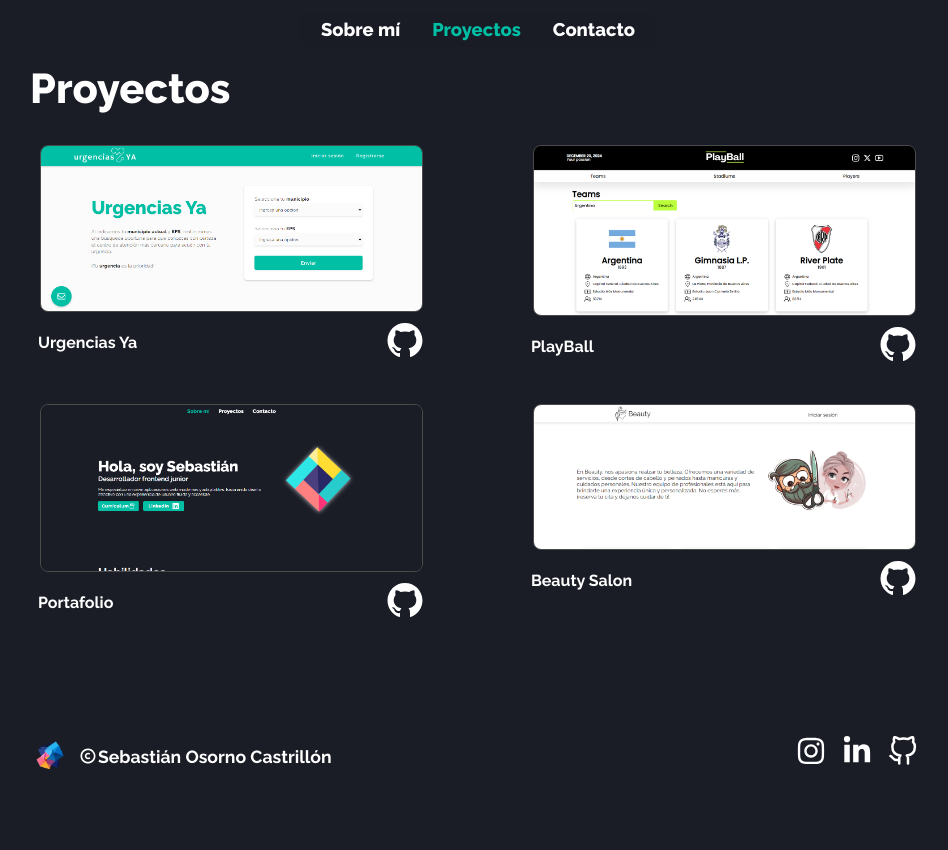
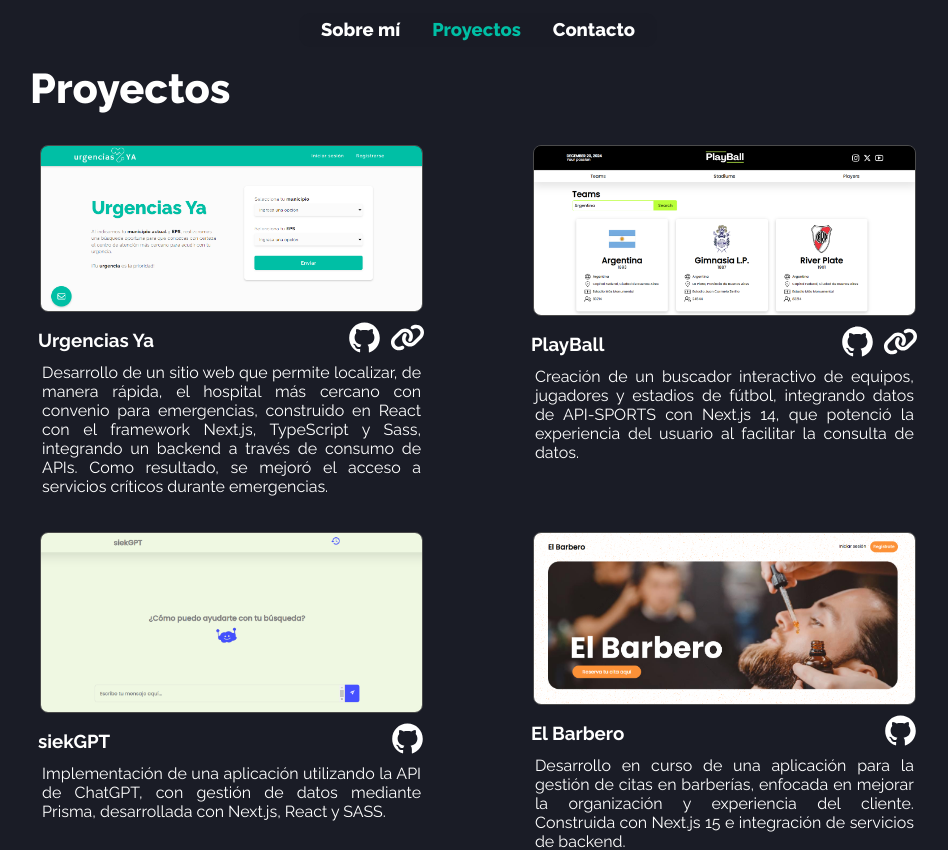
Before and after one commit to sebas1913/portafolio, a Next.js app: page /projects in a window 1280 px wide. Shown: the top 850 px of the page, without its empty margins (162-1110 px from the left). Before the commit the page ends 800 px from the top, so only its background shows below. Built offline with nearby package versions, Linux system fonts and the light colour scheme.

Commit message:
feat: add new projects.

```diff
--- a/src/UI/atoms/icons/Icons.tsx
+++ b/src/UI/atoms/icons/Icons.tsx
@@ -3,12 +3,14 @@
 import { AiFillGithub } from "react-icons/ai";
 import { FiGithub } from "react-icons/fi";
 import { CgCopyright } from "react-icons/cg";
+import { FaLink } from "react-icons/fa6";
 
 
 export const Icons = {
     instagram: <FaInstagram size={30} />,
     linkedin: <FaLinkedinIn size={30} />,
     git: <FiGithub size={30}/>,
-    github: <AiFillGithub color="#fff" size={40}/>,
+    github: <AiFillGithub color="#fff" size={35}/>,
+    link: <FaLink color="#fff" size={35}/>,
     copyright: <CgCopyright size={20}/>
 }
--- a/src/UI/molecules/project-card/project-card.module.scss
+++ b/src/UI/molecules/project-card/project-card.module.scss
@@ -25,13 +25,15 @@
         }
     }
 
-    .description {
+    .headerCard {
         display: flex;
         justify-content: space-between;
         align-items: center;
         margin: 1% 2%;
 
         .containerButton {
+            display: flex;
+            gap: 0.5rem;
             .button {
                 background-color: transparent;
                 border: none;
@@ -39,13 +41,18 @@
             }
         }
     }
+
+    .description{
+        margin: 1% 3%;
+        text-align: justify;
+    }
 }
 
 @media (max-width: 600px) {
     .card{
         width: 80%;
 
-        .description{
+        .description, .headerCard{
             margin: 0 5%;
         }
     }
--- a/src/UI/molecules/project-card/project-card.tsx
+++ b/src/UI/molecules/project-card/project-card.tsx
@@ -2,24 +2,25 @@
 import styles from './project-card.module.scss';
 import Button from "@/UI/atoms/button/button";
 import { Icons } from "@/UI/atoms/icons/Icons";
+import Paragraph from "@/UI/atoms/paragraph/Paragraph";
+import Title from "@/UI/atoms/title/Title";
 interface CardProjectProps {
     name: string;
     imageUrl: string;
-    liveUrl: string;
+    liveUrl?: string;
     githubUrl: string;
+    description: string;
 }
 
-const CardProject: React.FC<CardProjectProps> = ({ name, imageUrl, liveUrl, githubUrl }) => {
+const CardProject: React.FC<CardProjectProps> = ({ name, imageUrl, liveUrl, githubUrl, description }) => {
     return (
         <div className={styles.card}>
             <div className={styles.containerImage}>
-                <a href={liveUrl} target="_blank" rel="noopener noreferrer" aria-label={`Ver repositotio de ${name} en GitHub (se abre en una nueva pestaña)`}>
-                    <img className={styles.image} src={imageUrl} alt={`Preview de ${name}`} />
-                </a>
+                <img className={styles.image} src={imageUrl} alt={`Preview de ${name}`} />
             </div>
-            <div className={styles.description}>
+            <div className={styles.headerCard}>
                 <div className={styles.name}>
-                    <strong>{name}</strong>
+                    <Title level={3}>{name}</Title>
                 </div>
                 <div className={styles.containerButton}>
                     <a href={githubUrl} target="_blank" rel="noopener noreferrer">
@@ -27,7 +28,18 @@
                             {Icons.github}
                         </Button>
                     </a>
+                    {liveUrl && (
+                        <a href={liveUrl} target="_blank" rel="noopener noreferrer">
+                            <Button className={styles.button}>
+                                {Icons.link}
+                            </Button>
+                        </a>
+                    )}
                 </div>
+
+            </div>
+            <div className={styles.description}>
+                <Paragraph>{description}</Paragraph>
             </div>
         </div>
     )
--- a/src/UI/organisms/about-me/about-me.tsx
+++ b/src/UI/organisms/about-me/about-me.tsx
@@ -16,13 +16,13 @@
             <div className={styles.description}>
                 <Title level={1} className={styles.title}>Sobre mí</Title>
                 <Paragraph className={styles.text}>
-                    Soy técnico en programación de software, con experiencia en HTML, CSS, SCSS, JavaScript, TypeScript, React y Next.js.
+                    Soy un desarrollador frontend apasionado por la optimización de interfaces, la accesibilidad web y el desarrollo de soluciones escalables. Con experiencia en React, Next.js, TypeScript y SASS, me especializo en construir aplicaciones eficientes, accesibles y de alto rendimiento.
                 </Paragraph>
                 <Paragraph className={styles.text}>
-                    Durante mi tiempo como practicante en la empresa SoftwareONE Colombia, pertenecí al proyecto CHEC de EPM donde jugué un rol clave en el desarrollo y mantenimiento del portal web basado en el gestor de contenido DotNetNuke (DNN). Trabajé con JavaScript, CSS y SCSS para mejorar la funcionalidad y diseño del sitio. Mi trabajo incluyó la optimización del código y la mejora de la accesibilidad utilizando herramientas como SonarQube y UserWay.
+                    Durante mi tiempo en SoftwareONE Colombia, trabajé en el portal web de CHEC (EPM) utilizando DNN, donde optimicé código con SonarQube y mejoré la accesibilidad con UserWay. Además, he desarrollado proyectos freelance como UrgenciasYa, PlayBall, y SiekGPT, aplicando integración de APIs, gestión de datos con Prisma y las últimas versiones de Next.js.
                 </Paragraph>
                 <Paragraph className={styles.text}>
-                    Me apasiona la tecnología y el aprendizaje continuo, lo que me impulsa a buscar siempre nuevas oportunidades para enfrentar desafíos y contribuir al éxito de proyectos innovadores. Mi objetivo es seguir creciendo como desarrollador, entregando soluciones elegantes, funcionales y de alto impacto.
+                    Me motiva el aprendizaje continuo y la búsqueda de soluciones innovadoras. Mi objetivo es seguir creciendo como desarrollador y aportar valor a proyectos desafiantes con código limpio y bien estructurado.
                 </Paragraph>
 
             </div>
--- a/src/UI/template/projectsTemplate/ProjectsTemplate.tsx
+++ b/src/UI/template/projectsTemplate/ProjectsTemplate.tsx
@@ -10,27 +10,30 @@
             name: "Urgencias Ya",
             imageUrl: "/images/urgenciasYa.png",
             liveUrl: "https://urgenciasya-frontend-3.onrender.com/",
-            githubUrl: "https://github.com/sebas1913/UrgenciasYa-Frontend/tree/develop"
+            githubUrl: "https://github.com/sebas1913/UrgenciasYa-Frontend/tree/develop",
+            description: "Desarrollo de un sitio web que permite localizar, de manera rápida, el hospital más cercano con convenio para emergencias, construido en React con el framework Next.js, TypeScript y Sass, integrando un backend a través de consumo de APIs. Como resultado, se mejoró el acceso a servicios críticos durante emergencias."
         },
         {
             name: "PlayBall",
             imageUrl: "/images/playBall.png",
             liveUrl: "https://api-football-eight.vercel.app/",
-            githubUrl: "https://github.com/sebas1913/api-football"
+            githubUrl: "https://github.com/sebas1913/api-football",
+            description: "Creación de un buscador interactivo de equipos, jugadores y estadios de fútbol, integrando datos de API-SPORTS con Next.js 14, que potenció la experiencia del usuario al facilitar la consulta de datos."
         },
         {
-            name: "Portafolio",
-            imageUrl: "/images/portafolio.png",
-            liveUrl: "https://portafolio-sebas-osorno-c.vercel.app/",
-            githubUrl: "https://github.com/sebas1913/portafolio"
+            name: "siekGPT",
+            imageUrl: "/images/siekGPT.png",
+            liveUrl: "",
+            githubUrl: "https://github.com/sebas1913/api-openai",
+            description: "Implementación de una aplicación utilizando la API de ChatGPT, con gestión de datos mediante Prisma, desarrollada con Next.js, React y SASS."
         },
         {
-            name: "Beauty Salon",
-            imageUrl: "/images/beauty-salon.png",
+            name: "El Barbero",
+            imageUrl: "/images/barbero.png",
             liveUrl: "",
-            githubUrl: "https://github.com/sebas1913/beauty-salon"
+            githubUrl: "https://github.com/sebas1913/turnoGo",
+            description: " Desarrollo en curso de una aplicación para la gestión de citas en barberías, enfocada en mejorar la organización y experiencia del cliente. Construida con Next.js 15 e integración de servicios de backend."
         }
-
     ];
 
     return (
@@ -50,6 +53,7 @@
                             imageUrl={project.imageUrl}
                             liveUrl={project.liveUrl}
                             githubUrl={project.githubUrl}
+                            description={project.description}
                         />
                     ))}
                 </div>
```
Also changed, not shown: public/images/barbero.png (added), public/images/siekGPT.png (added).
